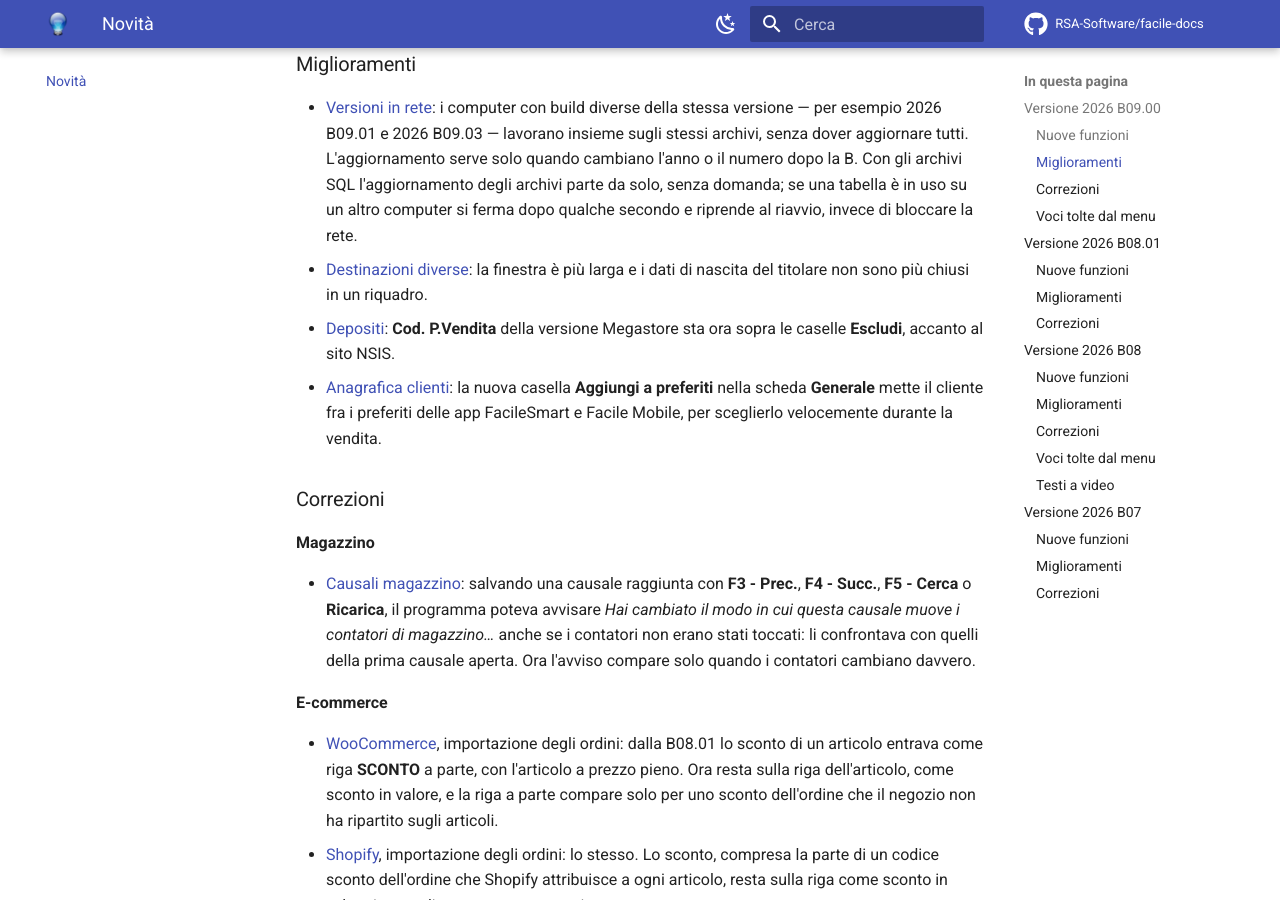
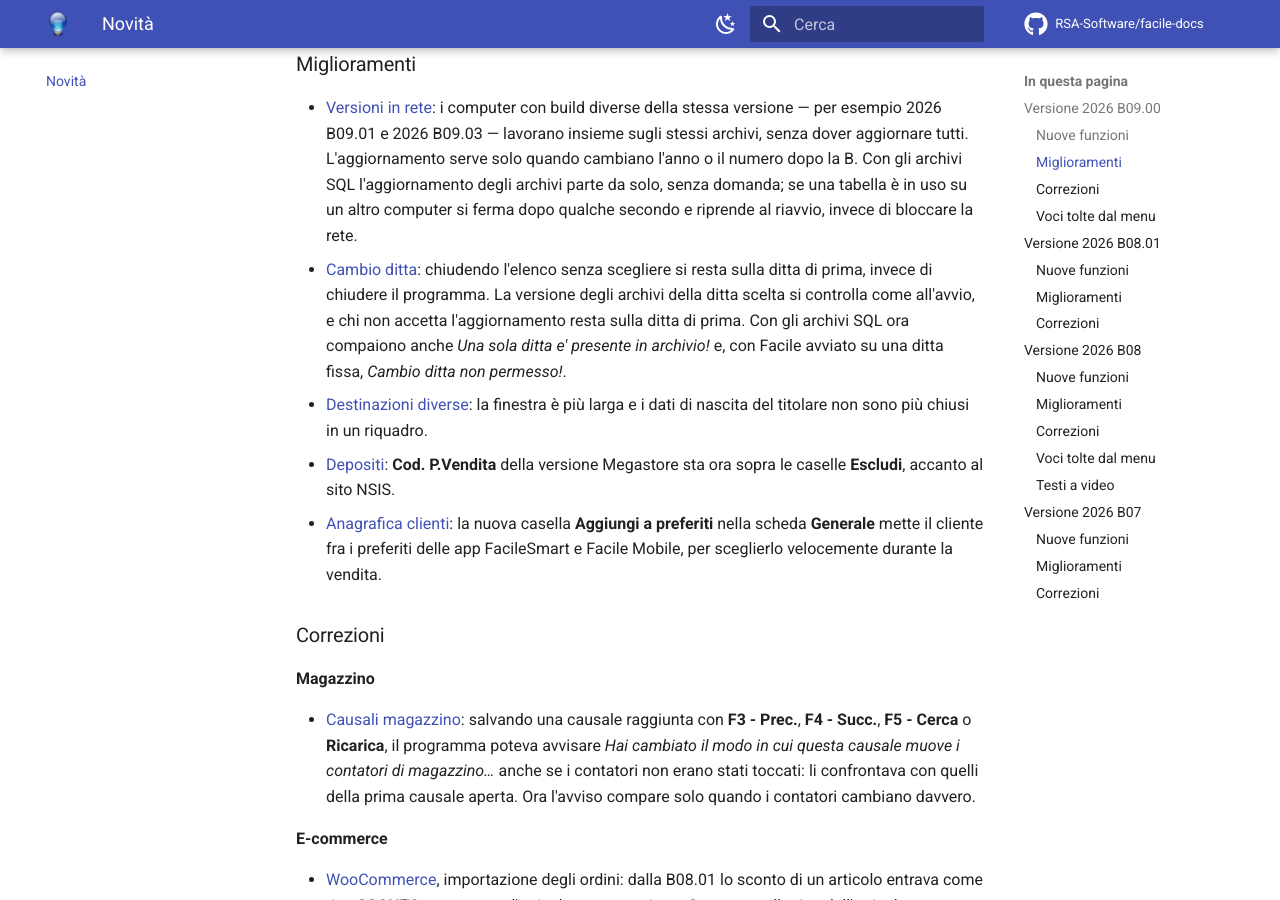
Before and after one commit to RSA-Software/facile-docs, an MkDocs documentation site: the page built from docs/novita/index.md, in a window 1280 px wide and 900 px high, scrolled down 2169 px. Built offline with MkDocs 1.6.1 and Material for MkDocs 9.7.7, drawn with Linux system fonts in a browser that asks for light colours; comment, search, counter and statistics services are not loaded.

Commit message:
Cambio ditta: Annulla resta sulla ditta di prima, controllo di versione come all'avvio
Co-Authored-By: Claude Opus 5.5 <noreply@anthropic.com>

```diff
--- a/docs/introduzione/primo-accesso.md
+++ b/docs/introduzione/primo-accesso.md
@@ -118,12 +118,18 @@ Con gli archivi SQL la scritta comincia con `FACILE SQL`. È il modo più rapido
 per accorgersi di stare lavorando sulla ditta o sull'anno sbagliato.
 
 Per cambiare ditta senza uscire dal programma: **Menu ▸ Utility ▸ Cambio
-Ditta**. Due risposte possibili al posto dell'elenco:
+Ditta**. Chiudendo l'elenco senza scegliere si resta sulla ditta di prima.
+Due risposte possibili al posto dell'elenco:
 
 | Messaggio | Che cosa vuol dire |
 |---|---|
 | *Una sola ditta e' presente in archivio!* | Non c'è niente fra cui scegliere. |
 | *Cambio ditta non permesso!* | Facile è stato avviato su una ditta fissa (vedi sotto): per cambiarla si chiude e si riapre. |
+
+Ogni ditta ha la sua versione degli archivi: anche nel cambio ditta Facile fa
+lo stesso controllo dell'avvio, descritto
+[qui sotto](#programma-e-archivi-di-versioni-diverse). Se non accetti
+l'aggiornamento proposto, resti sulla ditta di prima.
 
 Per cambiare **anno** si usa invece Menu ▸ Utility ▸
 [Esercizi](../moduli/utility/esercizi-e-chiusure.md).
@@ -208,7 +214,7 @@ degli archivi e del programma in uso.
 
 | Messaggio | Causa | Cosa fare |
 |---|---|---|
-| *Attenzione !<br>Gli archivi sono contrassegnati dalla Versione 2026 B10.00<br>Il software in uso e' la Versione 2026 B09.01<br>E' necessario aggiornare il programma.<br>Vuoi installare l'aggiornamento?* | Gli archivi sono stati aggiornati da una versione più recente, con un anno o un numero dopo la B più alto. | **Sì** installa l'aggiornamento, se è già stato scaricato sul computer. **No** chiede la password di amministratore: senza, il programma non entra. |
-| *Attenzione !<br>Gli archivi sono contrassegnati dalla Versione 2026 B09.01<br>Il software in uso e' la Versione 2026 B10.00<br>Prima di Continuare con l'esecuzione assicurarsi che nessun altro utente abbia il software avviato.<br>Vuoi Aggiornare gli Archivi?* | Il programma è più nuovo degli archivi, che non sono SQL. | Fai chiudere il programma sugli altri computer, poi rispondi **Sì**. **No** chiude il programma senza toccare niente. |
+| *Attenzione !<br>Gli archivi sono contrassegnati dalla Versione 2026 B10.00<br>Il software in uso e' la Versione 2026 B09.01<br>E' necessario aggiornare il programma.<br>Vuoi installare l'aggiornamento?* | Gli archivi sono stati aggiornati da una versione più recente, con un anno o un numero dopo la B più alto. | **Sì** installa l'aggiornamento, se è già stato scaricato sul computer. **No** chiede la password di amministratore: senza, all'avvio il programma non entra e nel cambio ditta resti sulla ditta di prima. |
+| *Attenzione !<br>Gli archivi sono contrassegnati dalla Versione 2026 B09.01<br>Il software in uso e' la Versione 2026 B10.00<br>Prima di Continuare con l'esecuzione assicurarsi che nessun altro utente abbia il software avviato.<br>Vuoi Aggiornare gli Archivi?* | Il programma è più nuovo degli archivi, che non sono SQL. | Fai chiudere il programma sugli altri computer, poi rispondi **Sì**. **No** non tocca niente: all'avvio chiude il programma, nel cambio ditta resti sulla ditta di prima. |
 | *Aggiornamento degli archivi non completato: una tabella e' in uso su un altro computer.<br>Chiudere il programma sugli altri computer e riavviarlo: l'aggiornamento riprende da dove si e' fermato.* | Con gli archivi SQL l'aggiornamento non ha potuto modificare una tabella aperta su un altro computer. Il programma si chiude e gli archivi restano da aggiornare. | Chiudi Facile sugli altri computer e riavvialo. |
 | *La tabella e' stata aggiornata da una versione piu' recente del programma (record da 900 byte, questo programma ne gestisce 850).<br>La tabella non e' stata toccata. E' necessario aggiornare il programma.* | Il messaggio si apre con il percorso della tabella. Una tabella ha una struttura più recente di quella che il programma conosce: di solito si è entrati con la password di amministratore su archivi più nuovi. | Installa l'aggiornamento del programma. La tabella non viene modificata. |
--- a/docs/novita/index.md
+++ b/docs/novita/index.md
@@ -111,6 +111,12 @@ display cliente `MICRELEC G100`. La voce `MICRELEC` resta com'era.
   numero dopo la B. Con gli archivi SQL l'aggiornamento degli archivi parte da
   solo, senza domanda; se una tabella è in uso su un altro computer si ferma
   dopo qualche secondo e riprende al riavvio, invece di bloccare la rete.
+- [Cambio ditta](../introduzione/primo-accesso.md#scegliere-la-ditta): chiudendo
+  l'elenco senza scegliere si resta sulla ditta di prima, invece di chiudere il
+  programma. La versione degli archivi della ditta scelta si controlla come
+  all'avvio, e chi non accetta l'aggiornamento resta sulla ditta di prima. Con
+  gli archivi SQL ora compaiono anche *Una sola ditta e' presente in archivio!*
+  e, con Facile avviato su una ditta fissa, *Cambio ditta non permesso!*.
 - [Destinazioni diverse](../moduli/anagrafiche/destinazioni-diverse.md): la
   finestra è più larga e i dati di nascita del titolare non sono più chiusi
   in un riquadro.
```
Also changed, not shown: docs/appendici/messaggi-errore.md (+2 -2 lines).
